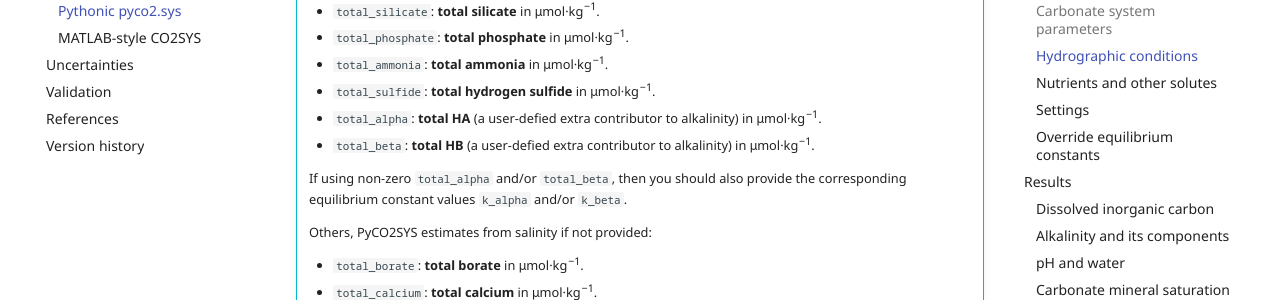
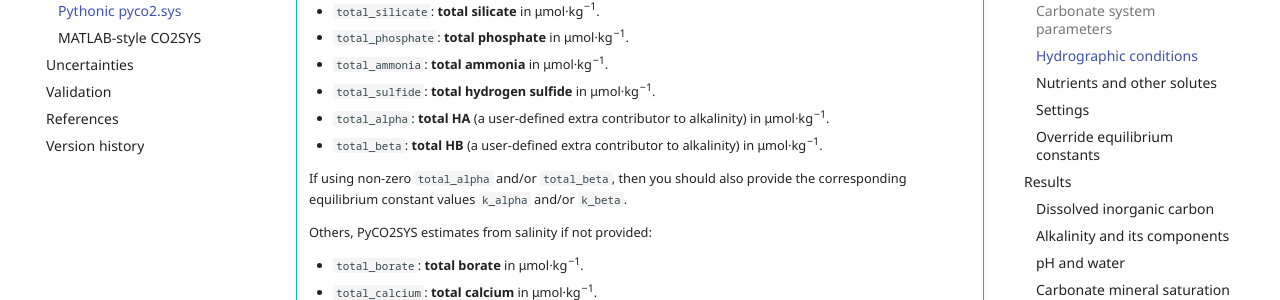
Before and after one commit to mvdh7/PyCO2SYS, an MkDocs documentation site: the page built from docs/co2sys_nd.md, in a window 1280 px wide and 900 px high, scrolled down 1591 px. Shown: the part 151-451 px from the top of the window. Built offline with MkDocs 1.6.1 and Material for MkDocs 9.7.7, drawn with Linux system fonts in a browser that asks for light colours; formulas are drawn with MathJax 3; comment, search, counter and statistics services are not loaded.

Commit message:
Fix typo

```diff
--- a/docs/co2sys_nd.md
+++ b/docs/co2sys_nd.md
@@ -61,8 +61,8 @@ Each argument to `pyco2.sys` can either be a single scalar value, or a [NumPy ar
     * `total_phosphate`: **total phosphate** in μmol·kg<sup>−1</sup>.
     * `total_ammonia`: **total ammonia** in μmol·kg<sup>−1</sup>.
     * `total_sulfide`: **total hydrogen sulfide** in μmol·kg<sup>−1</sup>.
-    * `total_alpha`: **total HA** (a user-defied extra contributor to alkalinity) in μmol·kg<sup>−1</sup>.
-    * `total_beta`: **total HB** (a user-defied extra contributor to alkalinity) in μmol·kg<sup>−1</sup>.
+    * `total_alpha`: **total HA** (a user-defined extra contributor to alkalinity) in μmol·kg<sup>−1</sup>.
+    * `total_beta`: **total HB** (a user-defined extra contributor to alkalinity) in μmol·kg<sup>−1</sup>.
 
     If using non-zero `total_alpha` and/or `total_beta`, then you should also provide the corresponding equilibrium constant values `k_alpha` and/or `k_beta`.
 
```
